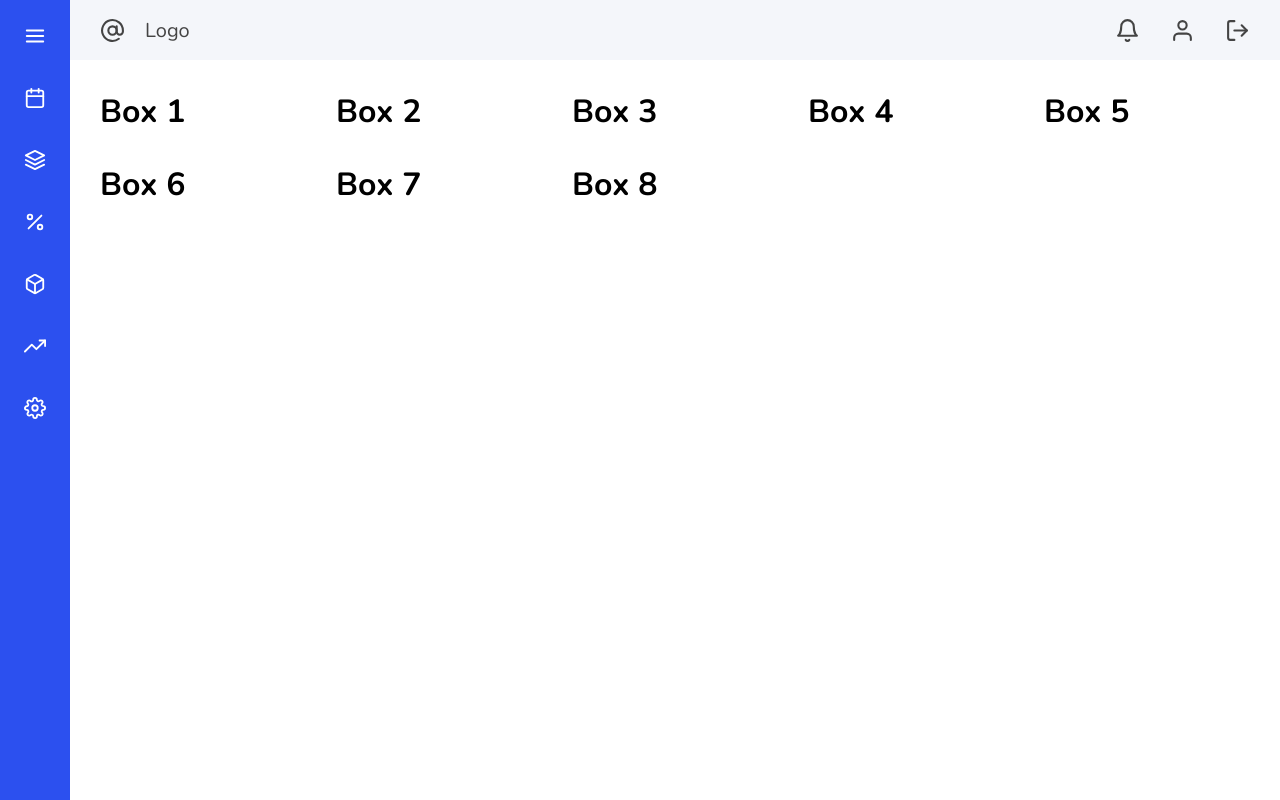
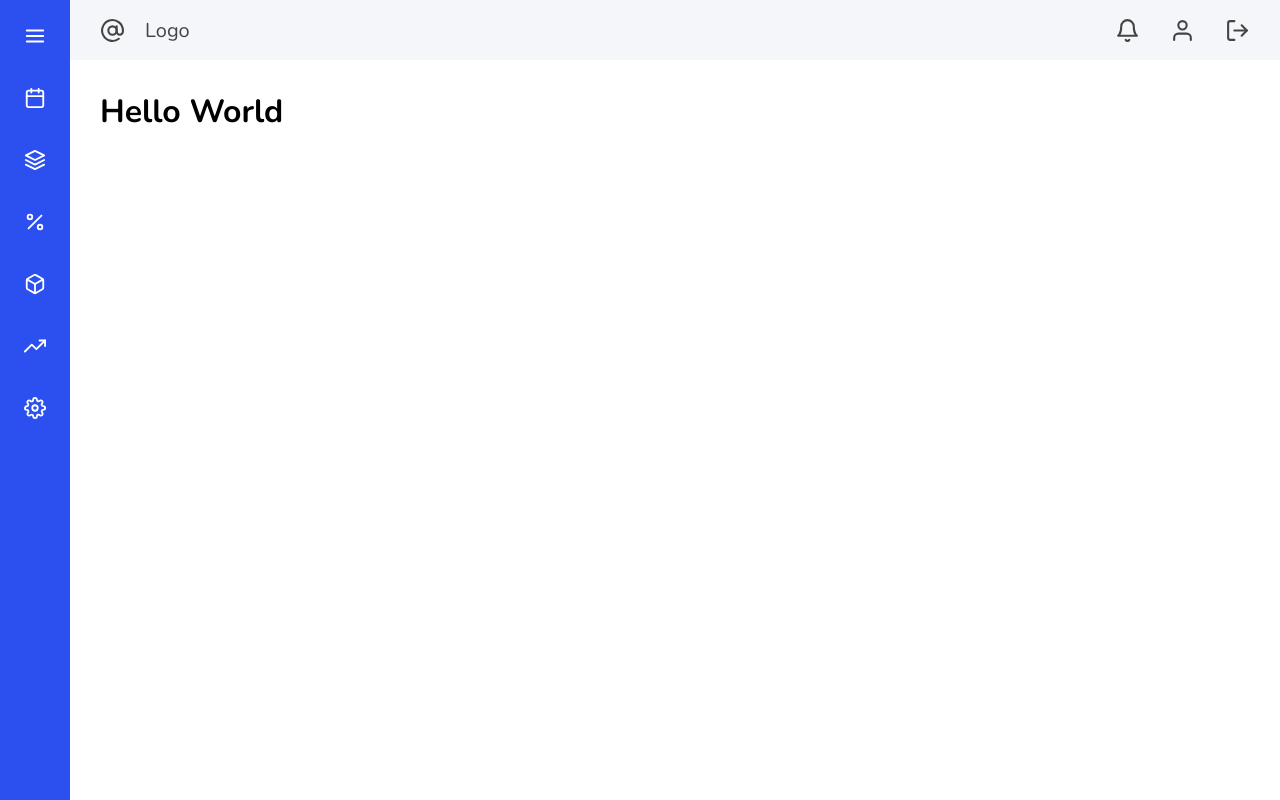
Before and after one commit to ogabrielaraujo-study/dashboard-ui, a React (Create React App) app: page / in a window 1280 px wide. Built offline with nearby package versions, Linux system fonts and the light colour scheme.

Commit message:
hello world

```diff
--- a/src/components/Main/index.js
+++ b/src/components/Main/index.js
@@ -6,15 +6,8 @@ import Grid from '../Grid';
 export default function Main() {
 	return (
 		<main>
-			<Grid cols="5" rows="2">
-				<h1>Box 1</h1>
-				<h1 double="true">Box 2</h1>
-				<h1>Box 3</h1>
-				<h1>Box 4</h1>
-				<h1>Box 5</h1>
-				<h1>Box 6</h1>
-				<h1>Box 7</h1>
-				<h1>Box 8</h1>
+			<Grid cols="1" rows="1">
+				<h1>Hello World</h1>
 			</Grid>
 		</main>
 	);
```
